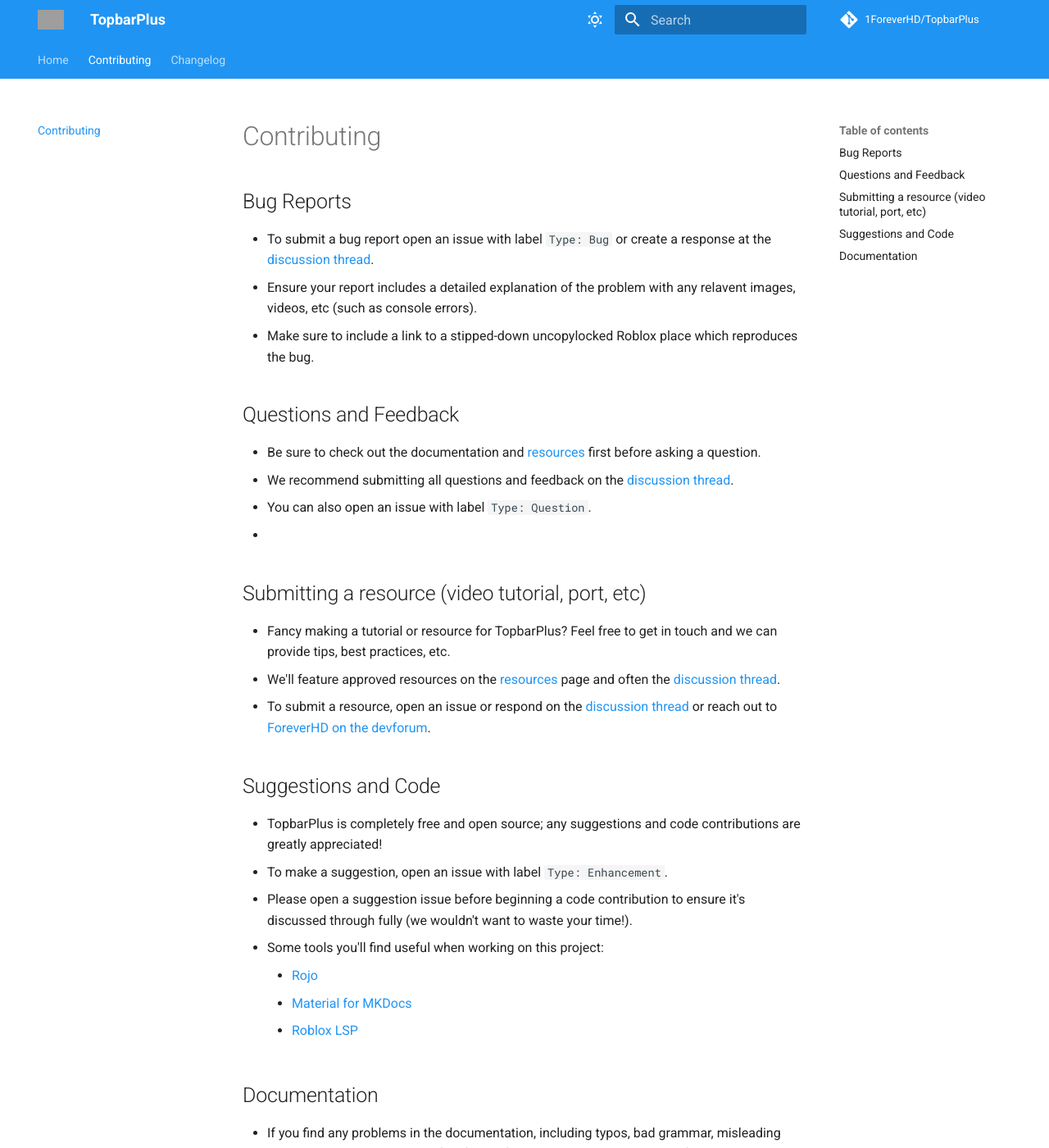
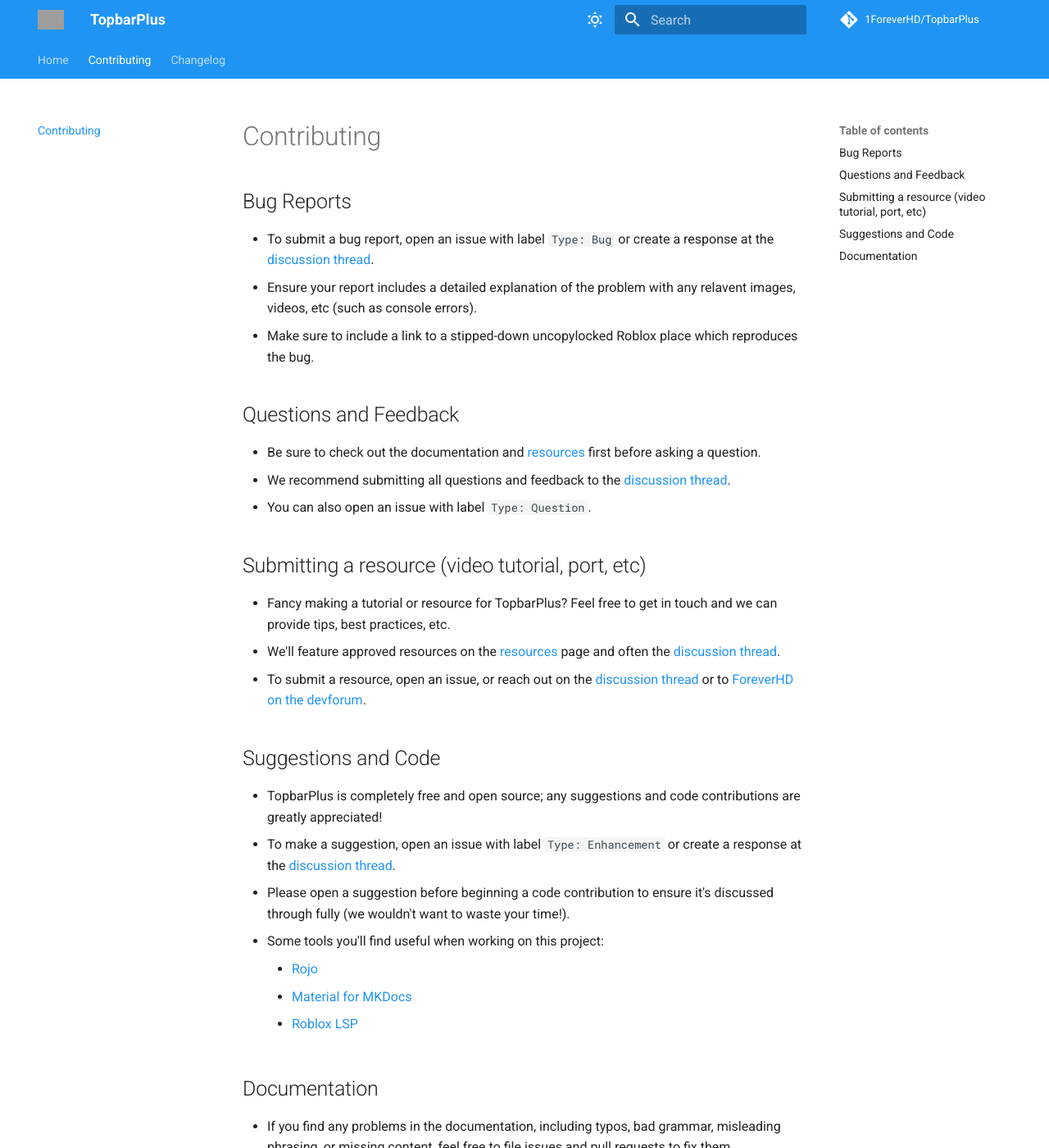
Before and after one commit to 1ForeverHD/TopbarPlus, an MkDocs documentation site: the page built from docs/contributing.md, in a window 1280 px wide and 1400 px high. Shown: the whole window at 82% size. Built offline with MkDocs 1.6.1 and Material for MkDocs 9.7.7, drawn with Linux system fonts in a browser that asks for light colours; comment, search, counter and statistics services are not loaded; some of the changed text lies outside the part shown; grey boxes are pictures that could not be loaded.

Commit message:
Updated docs

```diff
--- a/docs/contributing.md
+++ b/docs/contributing.md
@@ -5,24 +5,24 @@
 [TopbarPlus repository]: https://github.com/1ForeverHD/TopbarPlus
 
 ## Bug Reports
-- To submit a bug report open an issue with label ``Type: Bug`` or create a response at the [discussion thread].
+- To submit a bug report, open an issue with label ``Type: Bug`` or create a response at the [discussion thread].
 - Ensure your report includes a detailed explanation of the problem with any relavent images, videos, etc (such as console errors).
 - Make sure to include a link to a stipped-down uncopylocked Roblox place which reproduces the bug.
 
 ## Questions and Feedback
 - Be sure to check out the documentation and [resources] first before asking a question.
-- We recommend submitting all questions and feedback on the [discussion thread].
+- We recommend submitting all questions and feedback to the [discussion thread].
 - You can also open an issue with label ``Type: Question``.
--
+
 ## Submitting a resource (video tutorial, port, etc)
 - Fancy making a tutorial or resource for TopbarPlus? Feel free to get in touch and we can provide tips, best practices, etc.
 - We'll feature approved resources on the [resources] page and often the [discussion thread].
-- To submit a resource, open an issue or respond on the [discussion thread] or reach out to [ForeverHD on the devforum].
+- To submit a resource, open an issue, or reach out on the [discussion thread] or to [ForeverHD on the devforum].
 
 ## Suggestions and Code
 - TopbarPlus is completely free and open source; any suggestions and code contributions are greatly appreciated!
-- To make a suggestion, open an issue with label ``Type: Enhancement``.
-- Please open a suggestion issue before beginning a code contribution to ensure it's discussed through fully (we wouldn't want to waste your time!).
+- To make a suggestion, open an issue with label ``Type: Enhancement`` or create a response at the [discussion thread].
+- Please open a suggestion before beginning a code contribution to ensure it's discussed through fully (we wouldn't want to waste your time!).
 - Some tools you'll find useful when working on this project:
     - [Rojo](https://rojo.space/docs/)
     - [Material for MKDocs]
@@ -37,9 +37,10 @@
     3. Click *Fork* in the top right corner.
     4. Clone this fork into your local repository.
     5. Change directory to this clone ``cd TopbarPlus``.
-    6. Call ``mkdocs serve`` within your terminal.
-    7. Open your local website (it will look something like ``http://0.0.0.0:8000``)
-    8. Any changes to ``mkdocs.yml`` or the files within ``docs`` will now update live to this local site.
+    6. Swap to the development branch ``git checkout development``.
+    7. Call ``mkdocs serve`` within your terminal.
+    8. Open your local website (it will look something like ``http://0.0.0.0:8000``)
+    9. Any changes to ``mkdocs.yml`` or the files within ``docs`` will now update live to this local site.
 
-!!! info
+!!! important
     All pull requests must be made to the ***development*** branch.
```
